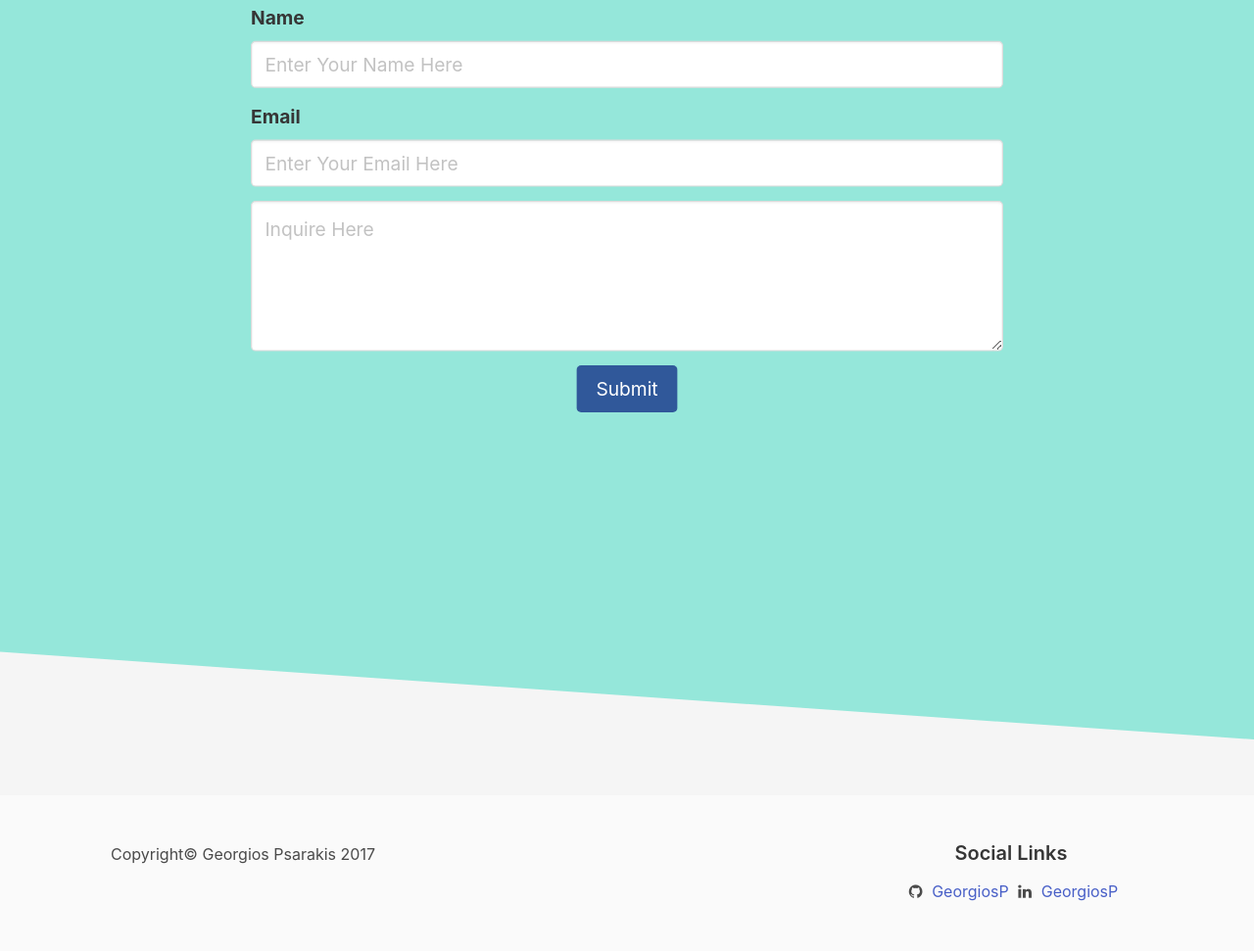
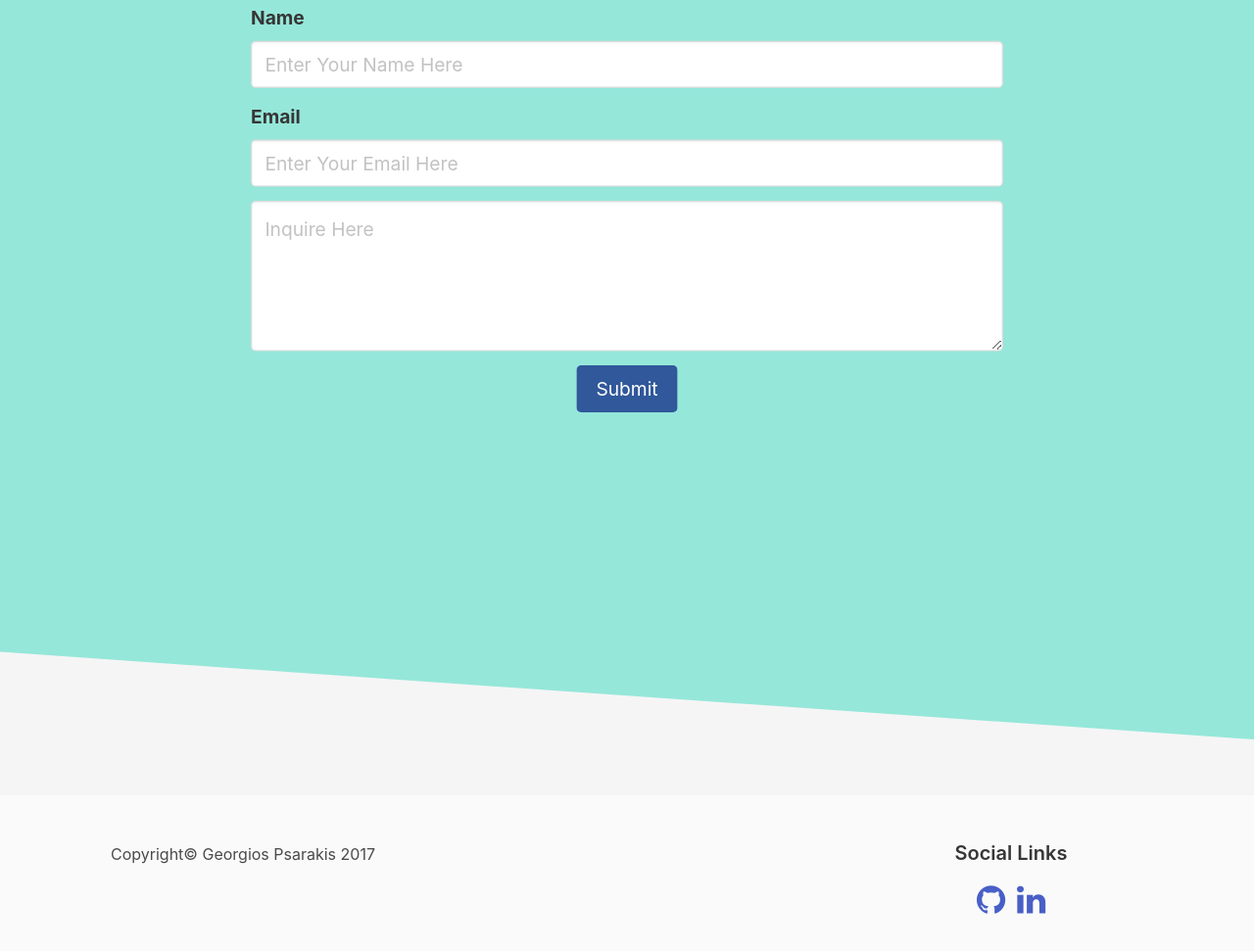
Before and after one commit to GeorgiosP/Georgios-Portfolio, a website: page index.html in a window 1280 px wide. Shown: the part 3987-4958 px from the top of the page at 98% size. Drawn offline with nearby package versions, Linux system fonts and the light colour scheme.

Commit message:
changed partcle speed to 4.5 and social links

```diff
--- a/index.html
+++ b/index.html
@@ -159,10 +159,10 @@
                     <div class="column is-one-third">
                         <h4>Social Links</h4>
                         <p class="social-links">
-                            <span class="icon"><i class="fa fa-github"></i></span>
-                            <a href="https://github.com/GeorgiosP" alt="github link">GeorgiosP</a>
-                            <span class="icon"><i class="fa fa-linkedin"></i></span>
-                            <a href="https://www.linkedin.com/in/georgios-psarakis-5b4609122/" alt="linkedin link">GeorgiosP</a>
+
+                            <a href="https://github.com/GeorgiosP" alt="github link"><i class="fa fa-github"></i></a>
+
+                            <a href="https://www.linkedin.com/in/georgios-psarakis-5b4609122/" alt="linkedin link"><i class="fa fa-linkedin"></i></a>
                         </p>
                     </div>
                 </div>
--- a/particlesjs-config.json
+++ b/particlesjs-config.json
@@ -54,7 +54,7 @@
     },
     "move": {
       "enable": true,
-      "speed": 6,
+      "speed": 4.5,
       "direction": "none",
       "random": false,
       "straight": false,
--- a/styles/main.css
+++ b/styles/main.css
@@ -334,7 +334,11 @@ button#form-submit:hover {
 
 
 /*Fotoer styles*/
+p.social-links i{
+    font-size: 34px;
+    padding: 1%;
 
+}
 section.foot {
     margin: 0rem 0rem 0rem 0rem;
 }
```
